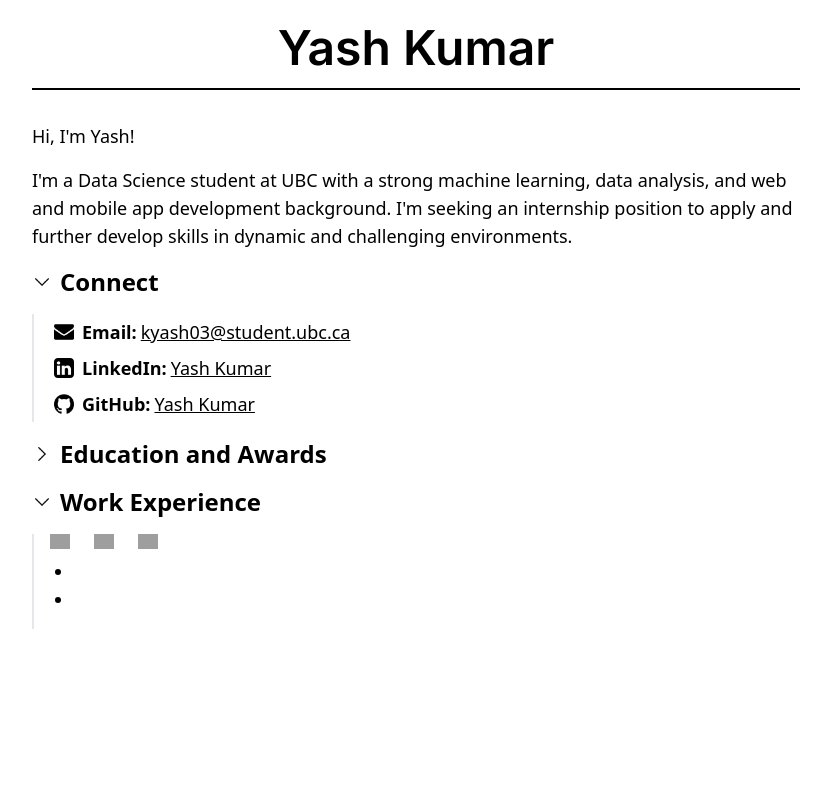
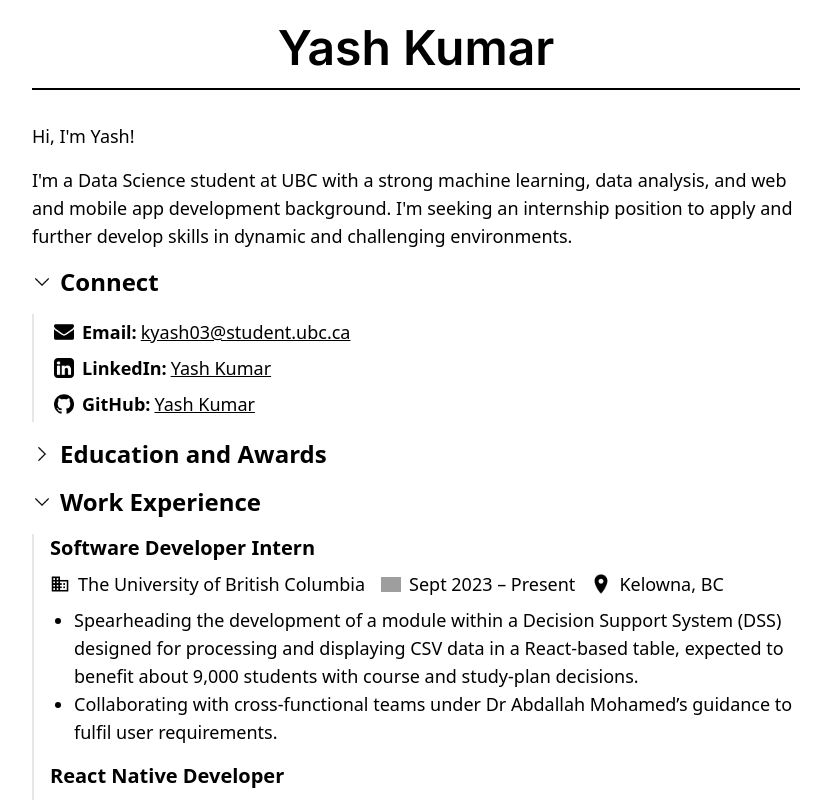
Before and after one commit to KYash03/PersonalWebsite, a Next.js app: page / in a window 1280 px wide. Both pictures are taken after a click on the button "Work Experience". Shown: the top 800 px of the page, without its empty margins (224-1047 px from the left). Built offline with nearby package versions, Linux system fonts and the light colour scheme; grey boxes are pictures that could not be loaded.

Commit message:
added job experience

```diff
--- a/app/components/WorkExperience.tsx
+++ b/app/components/WorkExperience.tsx
@@ -3,11 +3,44 @@ import Image from "next/image";
 export default function WorkExperience() {
   const jobs = [
     {
-      title: "",
-      company: "",
-      dates: "",
-      location: "",
-      bulletPoints: ["", ""],
+      title: "Software Developer Intern",
+      company: "The University of British Columbia",
+      dates: "Sept 2023 – Present",
+      location: "Kelowna, BC",
+      bulletPoints: [
+        "Spearheading the development of a module within a Decision Support System (DSS) designed for processing and displaying CSV data in a React-based table, expected to benefit about 9,000 students with course and study-plan decisions.",
+        "Collaborating with cross-functional teams under Dr Abdallah Mohamed’s guidance to fulfil user requirements.",
+      ],
+    },
+    {
+      title: "React Native Developer",
+      company: "Brokol",
+      dates: "Sept 2023 – Oct 2023",
+      location: "Kelowna, BC",
+      bulletPoints: [
+        "Implemented UI improvements using React Native and TypeScript, including color scheme adjustments and bottom sheet size optimization, enhancing user experience and leading to a 30% increase in user engagement metrics.",
+        "Gained proficiency in Google Firebase, understanding its role and capabilities within the app’s framework.",
+      ],
+    },
+    {
+      title: "Full Stack Developer Intern",
+      company: "Lexster Law",
+      dates: "July 2023",
+      location: "New Delhi, Delhi",
+      bulletPoints: [
+        "Independently developed and deployed www.lexsterlawdemo.com using MERN, Tailwind CSS, Material UI, and Vite on Heroku, showcasing co-founders’ requirements and receiving positive feedback from 96% of the review team.",
+        "Improved site performance and user engagement with MVC architecture and RESTful APIs, reducing load times by 40% and increasing user interaction by 50%.",
+      ],
+    },
+    {
+      title: "Data Science Intern",
+      company: "Consat Orahi",
+      dates: "May 2023 – Jun 2023",
+      location: "Gurgaon, Haryana",
+      bulletPoints: [
+        "Designed and automated a dashboard using Looker Studio and Google Spreadsheets, displaying JIRA-based metrics for 5 projects and 180 tickets, resulting in a 65% increase in stakeholder engagement.",
+        "Employed K-Means clustering for determining centroids and DBSCAN for outlier detection to identify bus routes from Orahi’s bus tracking system’s data, analyzing over 10,000 data points.",
+      ],
     },
   ];
 
@@ -15,10 +48,10 @@ export default function WorkExperience() {
     <div className="border-l-2 border-gray-200 pl-4 mb-6">
       {jobs.map((job, index) => (
         <div key={index} className="mb-4">
-          <p className="font-bold text-xl">{job.title}</p>
+          <p className="font-bold text-xl mb-2">{job.title}</p>
           <div className="flex items-center mb-2">
             <Image
-              src="/.png"
+              src="/company.png"
               alt="Company"
               width={20}
               height={20}
@@ -26,7 +59,7 @@ export default function WorkExperience() {
             />
             <span className="mr-4">{job.company}</span>
             <Image
-              src="/.png"
+              src="/schedule.png"
               alt="Dates"
               width={20}
               height={20}
@@ -34,7 +67,7 @@ export default function WorkExperience() {
             />
             <span className="mr-4">{job.dates}</span>
             <Image
-              src="/.png"
+              src="/location.png"
               alt="Location"
               width={20}
               height={20}
```
Also changed, not shown: public/company.png (added), public/location.png (added).
